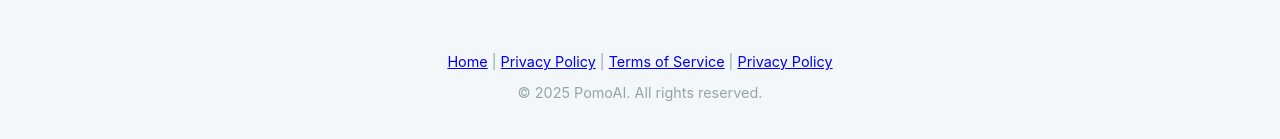
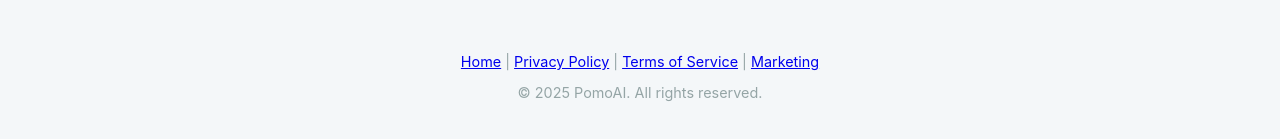
Before and after one commit to enformatiker/enformatiker.github.io, a plain HTML site: page support.html in a window 1280 px wide. Shown: the part 691-830 px from the top of the page. Drawn offline with Linux system fonts and the light colour scheme.

Commit message:
Update support.html

```diff
--- a/support.html
+++ b/support.html
@@ -35,7 +35,7 @@
             </main>
 
             <footer>
-                <a href="index.html">Home</a> | <a href="privacy.html">Privacy Policy</a> | <a href="terms.html">Terms of Service</a> | <a href="privacy.html">Privacy Policy</a>
+                <a href="index.html">Home</a> | <a href="privacy.html">Privacy Policy</a> | <a href="terms.html">Terms of Service</a> | <a href="marketing.html">Marketing</a>
                 <p>&copy; 2025 PomoAI. All rights reserved.</p>
             </footer>
         </div>
```
